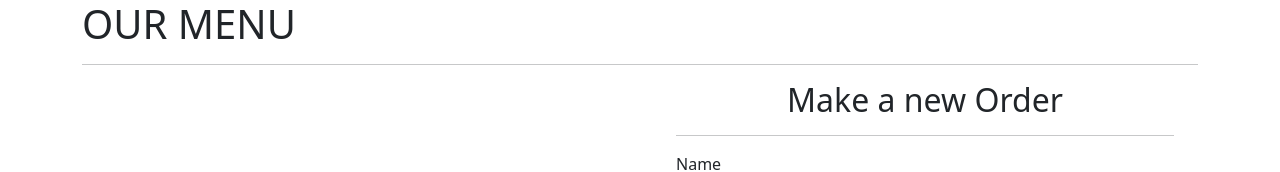
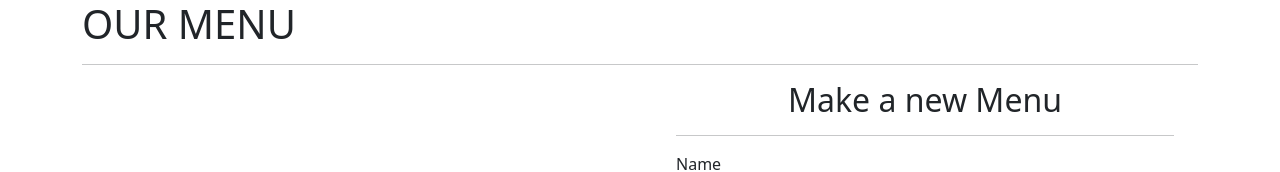
Before and after one commit to OderoOluoch/EasyEatsAdminDashboard, an Angular app: page / in a window 1280 px wide. Shown: the top 172 px of the page. Built offline with nearby package versions, Linux system fonts and the light colour scheme.

Commit message:
implement new changes in menu-form

```diff
--- a/src/app/menu-detail/menu-detail.component.ts
+++ b/src/app/menu-detail/menu-detail.component.ts
@@ -19,7 +19,8 @@ export class MenuDetailComponent implements OnInit {
 
   constructor() { }
 
-  ngOnInit(): void {
+  // tslint:disable-next-line:typedef
+  ngOnInit(){
   }
 
 }
--- a/src/app/menu-form/menu-form.component.html
+++ b/src/app/menu-form/menu-form.component.html
@@ -1,5 +1,5 @@
 <div class="container-fluid">
-  <h2 class="text-center">Make a new Order</h2>
+  <h2 class="text-center">Make a new Menu</h2>
   <hr>
   <form (ngSubmit)='submitMenu' #goalForm='ngForm'>
     <div class="form-group">
```
